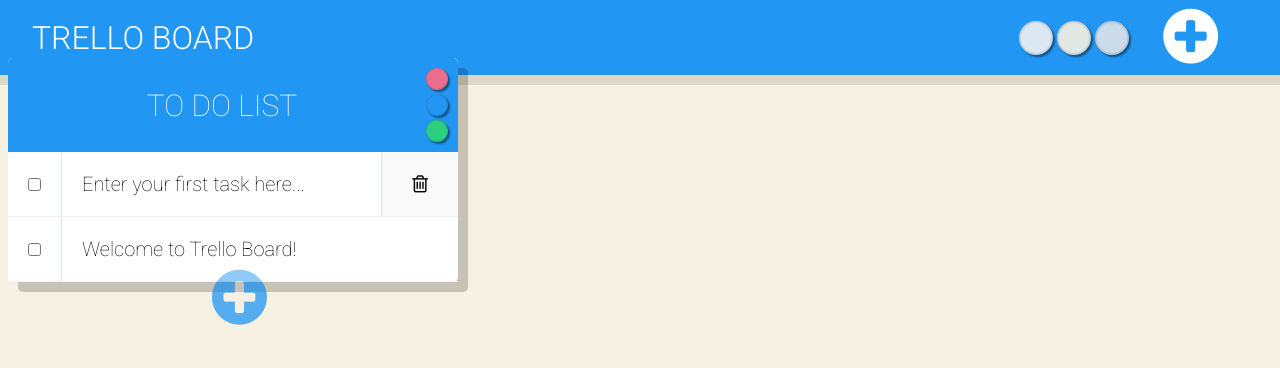
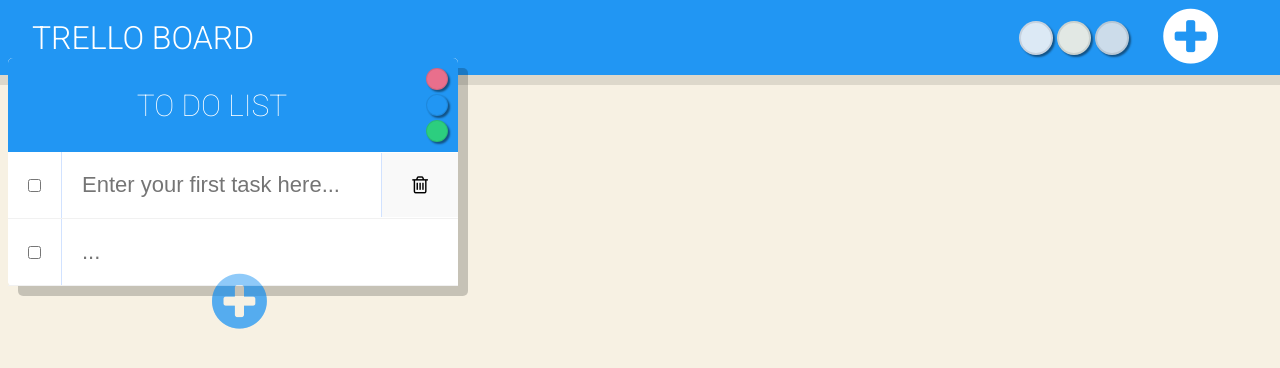
Before and after one commit to wandrew8/Trello-Board, a website: page public/index.html in a window 1280 px wide. Both pictures are taken after a click on the element 1190 px from the left and 37 px from the top of the page. Drawn offline with Linux system fonts and the light colour scheme.

Commit message:
text select option added

```diff
--- a/public/css/_todoList.scss
+++ b/public/css/_todoList.scss
@@ -15,16 +15,20 @@
     border-bottom: 1px solid #f1f1f1;
     &:hover {
       background: #f9f9f9;
-      @include box-shadow(0px 5px 0px rgba(0, 0, 0, 0.1));
     }
     &:last-child {
       border-bottom: 0;
     }
-    input:checked + p {
+    input:checked + .choreText {
       background: #f9f9f9;
       text-decoration: line-through;
     }
-
+    input {
+      border: none;
+      &:hover {
+        background: #f9f9f9;
+      }
+    }
     input[type="checkbox"] {
       margin: 20px;
     }
@@ -33,7 +37,7 @@
       padding: 20px;
       transition: background 0.2s;
       flex: 5;
-      font-size: 20px;
+      font-size: 22px;
       font-weight: 200;
       border-left: 1px solid #d1e2ff;
       text-align: left;
@@ -64,13 +68,14 @@
     font-size: 30px;
     font-weight: 200;
     align-self: center;
+    color: #fff;
     text-transform: uppercase;
-    color: #fff;
     &:hover {
       cursor: text;
     }
   }
   span {
+    color: #fff;
     font-size: 2rem;
     opacity: 0.5;
     position: absolute;
--- a/public/index.html
+++ b/public/index.html
@@ -40,16 +40,15 @@
       </div>
       <div class="item">
         <input tabindex="-1" type="checkbox" />
-        <p contenteditable="true" class="choreText">
-          Enter your first task here...
-        </p>
+        <input placeholder="Enter your first task here..." contenteditable="true" class="choreText">
+      </input>
         <p contenteditable="false" class="delete">
           <i class="fa fa-trash-o " aria-hidden="true"></i>
         </p>
       </div>
       <div class="item">
         <input tabindex="-1" type="checkbox" />
-        <p contenteditable="true" class="choreText">Welcome to Trello Board!</p>
+        <input placeholder="..." contenteditable="true" class="choreText"></input>
         <p contenteditable="false" class="delete hidden">
           <i class="fa fa-trash-o" aria-hidden="true"></i>
         </p>
--- a/public/js/app.js
+++ b/public/js/app.js
@@ -167,7 +167,7 @@
   addChore.forEach(button => {
     button.addEventListener('click', function() {
       let html = `<input tabindex="-1" type="checkbox" />
-      <p contenteditable="true" class="choreText">New Task</p>
+      <input placeholder="..." contenteditable="true" class="choreText"></input>
       <p contenteditable="false" class="delete hidden">
       <i class="fa fa-trash-o" aria-hidden="true"></i>
       </p>
@@ -183,9 +183,9 @@
 }
 
 //Adds new to-do list
+let i = 2;
 function createNewList() {
     const body = document.querySelector('body');
-    let i = 1;
     const content = `
       <div class="grid">
       <div id="list${i}header">
@@ -202,16 +202,15 @@
       </div>
       <div class="item">
       <input tabindex="-1" type="checkbox" />
-      <p contenteditable="true" class="choreText">
-      Enter your first task here...
-      </p>
+      <input placeholder="Enter your first task here..." contenteditable="true" class="choreText">
+      </input>
       <p contenteditable="false" class="delete">
       <i class="fa fa-trash-o " aria-hidden="true"></i>
       </p>
       </div>
       <div class="item">
       <input tabindex="-1" type="checkbox" />
-      <p contenteditable="true" class="choreText">Welcome to Trello Board!</p>
+      <input placeholder="..." contenteditable="true" class="choreText"></input>
       <p contenteditable="false" class="delete hidden">
       <i class="fa fa-trash-o" aria-hidden="true"></i>
       </p>
@@ -227,11 +226,13 @@
       body.appendChild(newList)
     console.log(body)
     console.log(newList)
-    i++;
     addDeleteButtons();
     addNewChores();
     changeHeaderColor();
     addDrag();
+    dragElement(document.getElementById(`list${i}`));
+    i++;
+
 
 }
 
```
Also changed, not shown: public/css/style.css, 1 other file.
